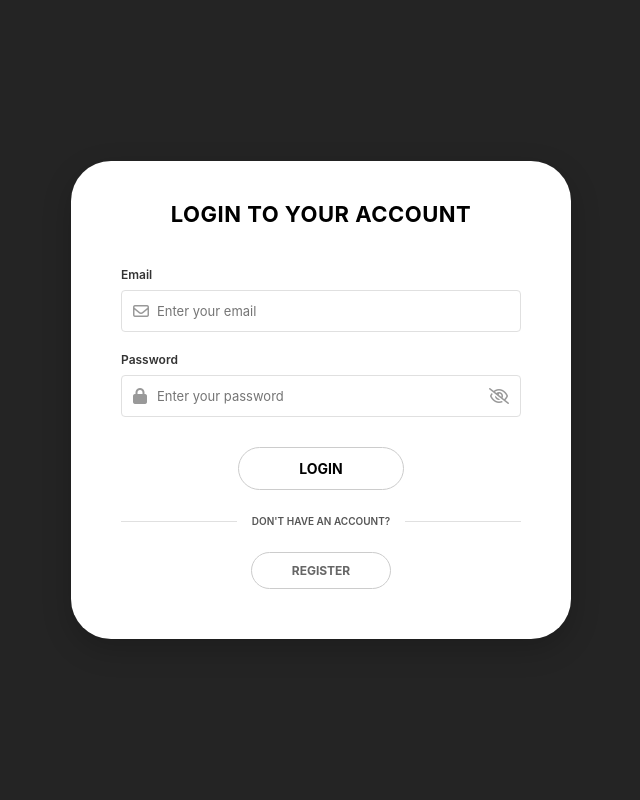
After one commit to dxzhuofan/Event-Booking-Management-Chat-Support, a Flask app: template Codebase/templates/login/index.html in a window 1280 px wide. The commit adds this page. Shown: the whole page, without its empty margins (319-959 px from the left). Run offline with Flask 3, Linux system fonts and the light colour scheme; the template is opened without the code that fills it, so the values that code supplies are empty.

Commit message:
ui for registration, login and homepage

```diff
--- a/Codebase/backend/app.py
+++ b/Codebase/backend/app.py
@@ -1,7 +1,12 @@
-from flask import Flask, request, jsonify
+from flask import Flask, request, jsonify, render_template
 from flask_cors import CORS
+import os
 
-app = Flask(__name__)
+BASE_DIR = os.path.dirname(os.path.abspath(__file__))
+TEMPLATES_DIR = os.path.join(BASE_DIR, "..", "templates")
+STATIC_DIR = os.path.join(BASE_DIR, "..", "static")
+
+app = Flask(__name__, template_folder=TEMPLATES_DIR, static_folder=STATIC_DIR)
 CORS(app)  # This allows your frontend to connect to the backend
 
 # Mock database of events for your chatbot to "know" things
@@ -30,6 +35,41 @@ def chat_endpoint():
         "reply": reply
     })
 
+
+@app.route("/")
+def homepage():
+    return render_template("customer/homepage.html")
+
+
+@app.route("/login")
+def login():
+    return render_template("login/login.html")
+
+
+@app.route("/login/customer")
+def login_customer():
+    return render_template("login/login_customer.html")
+
+
+@app.route("/admin/dashboard")
+def admin_dashboard():
+    return render_template("admin/dashboard.html")
+
+
+@app.route("/admin/activechats")
+def admin_activechats():
+    return render_template("admin/activechats.html")
+
+
+@app.route("/admin/booking")
+def admin_booking():
+    return render_template("admin/booking.html")
+
+
+@app.route("/admin/customer")
+def admin_customer():
+    return render_template("admin/customer.html")
+
 if __name__ == '__main__':
     # Run the server
     app.run(debug=True, port=5000)
--- a/Codebase/templates/admin/dashboard.html
+++ b/Codebase/templates/admin/dashboard.html
@@ -74,10 +74,11 @@
     <script>
         // Shared Navigation Script
         document.querySelectorAll('.nav-item').forEach(item => {
-            if (item.getAttribute('href') === window.location.pathname.split("/").pop()) {
+            const href = item.getAttribute('href');
+            if (window.location.pathname.endsWith(href)) {
                 item.classList.add('active');
             }
-        })
+        });
 
         // Live stats simulation
         setInterval(() => {
--- a/Codebase/templates/customer/homepage.html
+++ b/Codebase/templates/customer/homepage.html
@@ -1,5 +1,3 @@
-/*This is the Homepage*/
-
 <!DOCTYPE html>
 <html lang="en">
 <head>
@@ -23,7 +21,7 @@
     <header class="hero">
         <h1>Welcome to DashDesk</h1>
         <p class="hero-subtitle">Book. Done. Next.</p>
-        <a href="login.html" class="btn">Get Started</a>
+        <a href="../login/login.html" class="btn">Get Started</a>
     </header>
 
     <section class="features">
--- /dev/null
+++ b/Codebase/templates/login/index.html
@@ -0,0 +1,185 @@
+<!DOCTYPE html>
+<html lang="en">
+<head>
+    <meta charset="UTF-8">
+    <meta name="viewport" content="width=device-width, initial-scale=1.0">
+    <title>Login</title>
+    <link rel="stylesheet" href="https://cdnjs.cloudflare.com/ajax/libs/font-awesome/6.4.0/css/all.min.css">
+    <style>
+        * {
+            box-sizing: border-box;
+            margin: 0;
+            padding: 0;
+            font-family: -apple-system, BlinkMacSystemFont, "Segoe UI", Roboto, Helvetica, Arial, sans-serif;
+        }
+
+        body {
+            background-color: #242424;
+            display: flex;
+            justify-content: center;
+            align-items: center;
+            min-height: 100vh;
+            padding: 20px;
+        }
+
+        .card {
+            background-color: #ffffff;
+            width: 100%;
+            max-width: 500px; /* Slightly narrower for a cleaner login look */
+            border-radius: 40px;
+            padding: 40px 50px 50px;
+            box-shadow: 0 10px 30px rgba(0, 0, 0, 0.2);
+        }
+
+        .brand {
+            font-size: 12px;
+            font-weight: 500;
+            color: #333;
+            margin-bottom: 30px;
+        }
+
+        h2 {
+            text-align: center;
+            font-size: 22px;
+            font-weight: 700;
+            margin-bottom: 40px;
+            letter-spacing: 0.5px;
+            color: #000;
+            text-transform: uppercase;
+        }
+
+        .form-group {
+            margin-bottom: 20px;
+        }
+
+        .form-group label {
+            display: block;
+            font-size: 12px;
+            font-weight: 600;
+            color: #333;
+            margin-bottom: 8px;
+        }
+
+        .input-wrapper {
+            position: relative;
+            display: flex;
+            align-items: center;
+        }
+
+        .input-wrapper i.left-icon {
+            position: absolute;
+            left: 12px;
+            color: #999;
+        }
+
+        .input-wrapper i.right-icon {
+            position: absolute;
+            right: 12px;
+            color: #999;
+            cursor: pointer;
+        }
+
+        .input-wrapper input {
+            width: 100%;
+            padding: 12px 15px 12px 35px; /* Fixed padding for left icon */
+            border: 1px solid #e0e0e0;
+            border-radius: 4px;
+            font-size: 13px;
+            outline: none;
+        }
+
+        .input-wrapper input:focus {
+            border-color: #333;
+        }
+
+        .btn-container {
+            display: flex;
+            flex-direction: column;
+            align-items: center;
+            margin-top: 30px;
+        }
+
+        .btn {
+            background-color: #fff;
+            color: #000;
+            border: 1px solid #ccc;
+            border-radius: 25px;
+            padding: 12px 60px;
+            font-size: 14px;
+            font-weight: 700;
+            cursor: pointer;
+            text-decoration: none;
+            text-align: center;
+            transition: all 0.2s ease;
+            width: fit-content;
+            text-transform: uppercase;
+        }
+
+        .btn:hover {
+            background-color: #f9f9f9;
+            box-shadow: 0 4px 8px rgba(0,0,0,0.1);
+        }
+
+        .divider {
+            display: flex;
+            align-items: center;
+            width: 100%;
+            color: #555;
+            font-size: 10px;
+            font-weight: 600;
+            margin: 25px 0;
+            text-transform: uppercase;
+        }
+
+        .divider::before, .divider::after {
+            content: '';
+            flex: 1;
+            border-bottom: 1px solid #e0e0e0;
+        }
+
+        .divider::before { margin-right: 15px; }
+        .divider::after { margin-left: 15px; }
+
+        .secondary-btn {
+            padding: 10px 40px;
+            font-size: 12px;
+            color: #666;
+        }
+    </style>
+</head>
+<body>
+
+    <div class="card">
+
+        <h2>Login to your account</h2>
+
+        <form action="#">
+            <div class="form-group">
+                <label>Email</label>
+                <div class="input-wrapper">
+                    <i class="fa-regular fa-envelope left-icon"></i>
+                    <input type="email" placeholder="Enter your email" required>
+                </div>
+            </div>
+
+            <div class="form-group">
+                <label>Password</label>
+                <div class="input-wrapper">
+                    <i class="fa-solid fa-lock left-icon"></i>
+                    <input type="password" placeholder="Enter your password" required>
+                    <i class="fa-regular fa-eye-slash right-icon"></i>
+                </div>
+            </div>
+
+            <div class="btn-container">
+                <button type="submit" class="btn">Login</button>
+
+                <div class="divider">Don't have an account?</div>
+
+                <a href="register.html" class="btn secondary-btn">Register</a>
+            </div>
+        </form>
+    </div>
+
+</body>
+</html>
```
Also changed, not shown: Codebase/static/css/login_customer.css (added, +170 -0 lines), Codebase/templates/admin/activechats.html (+7 -0 lines), Codebase/templates/admin/booking.html (+7 -0 lines), Codebase/templates/admin/customer.html (+7 -0 lines), Codebase/templates/login/login.html (deleted, +0 -55 lines), Codebase/templates/login/register.html (added, +202 -0 lines).
